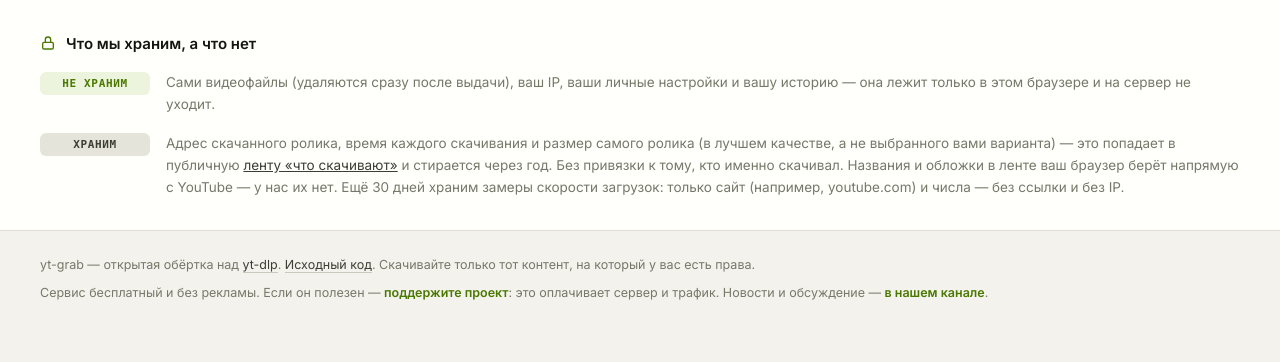
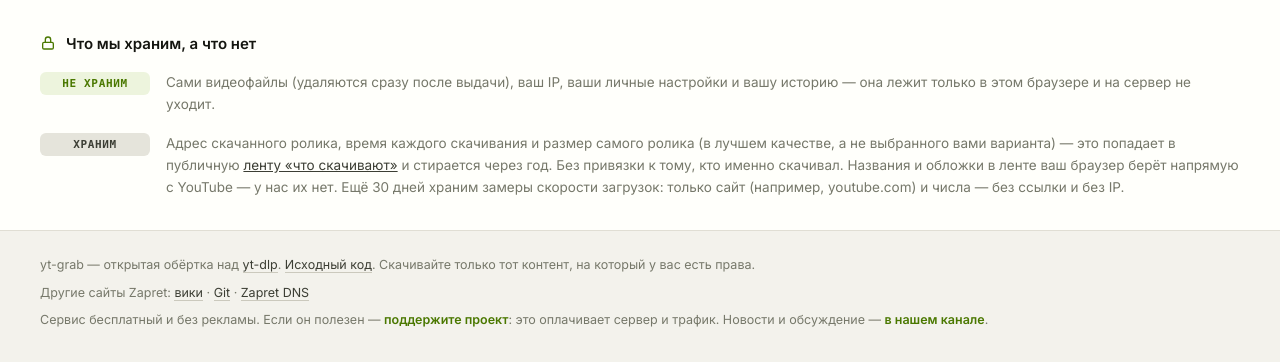
Before and after one commit to zapret-discordyoutube/yt-dlp-gui, a Flask app: page / in a window 1280 px wide. Shown: the part 1012-1374 px from the top of the page. Before the commit the page ends 1312 px from the top, so only its background shows below. Run offline with Flask 3, Linux system fonts and the light colour scheme.

Commit message:
Подвал: ссылки на остальные сайты Zapret (вики, Git, Zapret DNS)
Co-Authored-By: Claude Opus 5.5 <noreply@anthropic.com>

```diff
--- a/templates/index.html
+++ b/templates/index.html
@@ -338,6 +338,11 @@
       <a href="https://github.com/yt-dlp/yt-dlp" rel="noopener noreferrer" target="_blank">yt-dlp</a>.
       <a href="https://git.zapret.moe/zapretdiscordyoutube/yt-dlp-gui" rel="noopener noreferrer" target="_blank">Исходный код</a>.
       Скачивайте только тот контент, на который у вас есть права.</p>
+    <p class="footer__sites">Другие сайты Zapret:
+      <a href="https://wiki.zapret.moe" rel="noopener noreferrer" target="_blank">вики</a> ·
+      <a href="https://git.zapret.moe" rel="noopener noreferrer" target="_blank">Git</a> ·
+      <a href="https://dns.zapret.moe" rel="noopener noreferrer" target="_blank">Zapret DNS</a>
+    </p>
     <p class="footer__donate">
       Сервис бесплатный и без рекламы. Если он полезен —
       <a href="https://t.me/zapretvpns_bot" rel="noopener noreferrer" target="_blank">поддержите проект</a>:
--- a/templates/stats.html
+++ b/templates/stats.html
@@ -148,6 +148,11 @@
     <p><a href="/">yt-grab</a> — открытая обёртка над
       <a href="https://github.com/yt-dlp/yt-dlp" rel="noopener noreferrer" target="_blank">yt-dlp</a>.
       <a href="https://git.zapret.moe/zapretdiscordyoutube/yt-dlp-gui" rel="noopener noreferrer" target="_blank">Исходный код</a>.</p>
+    <p class="footer__sites">Другие сайты Zapret:
+      <a href="https://wiki.zapret.moe" rel="noopener noreferrer" target="_blank">вики</a> ·
+      <a href="https://git.zapret.moe" rel="noopener noreferrer" target="_blank">Git</a> ·
+      <a href="https://dns.zapret.moe" rel="noopener noreferrer" target="_blank">Zapret DNS</a>
+    </p>
     <p class="footer__donate">
       Сервис бесплатный и без рекламы —
       <a href="https://t.me/zapretvpns_bot" rel="noopener noreferrer" target="_blank">поддержать проект</a>,
```
